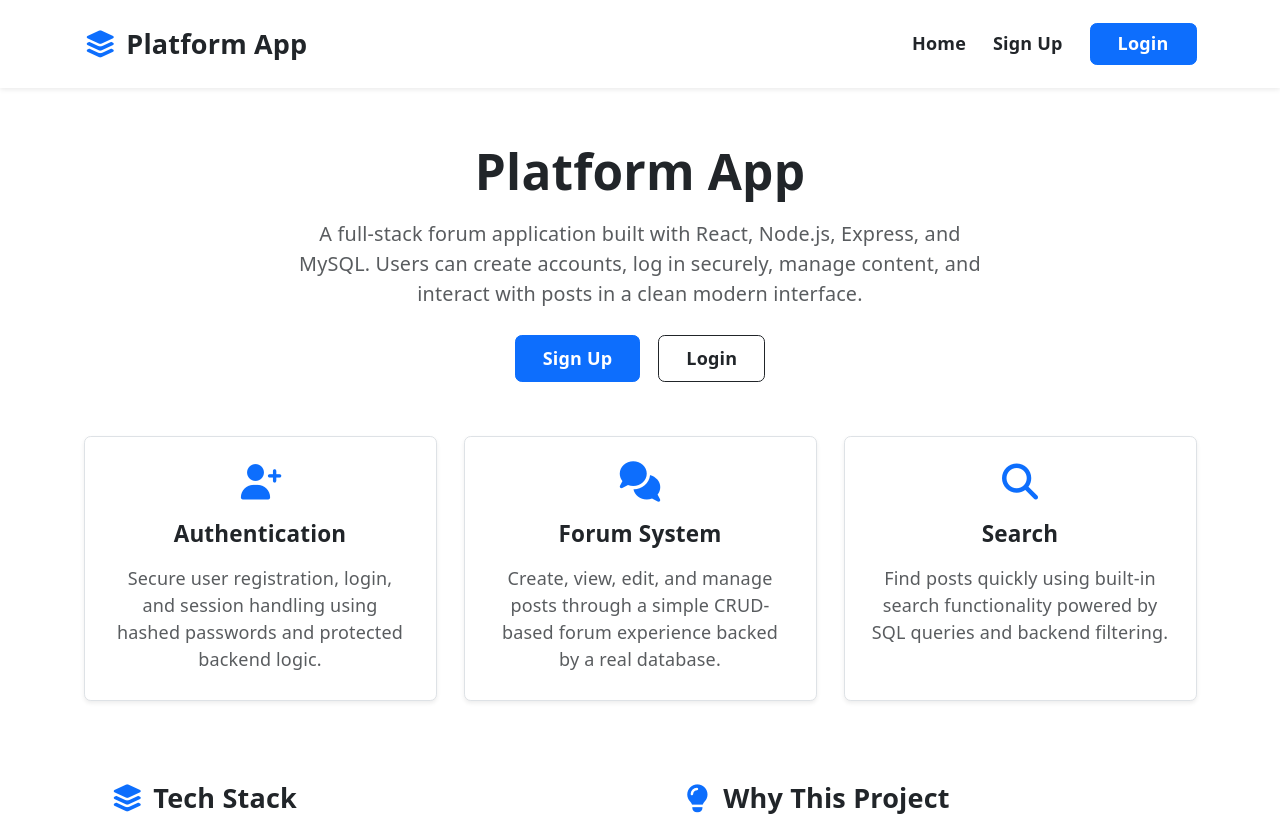
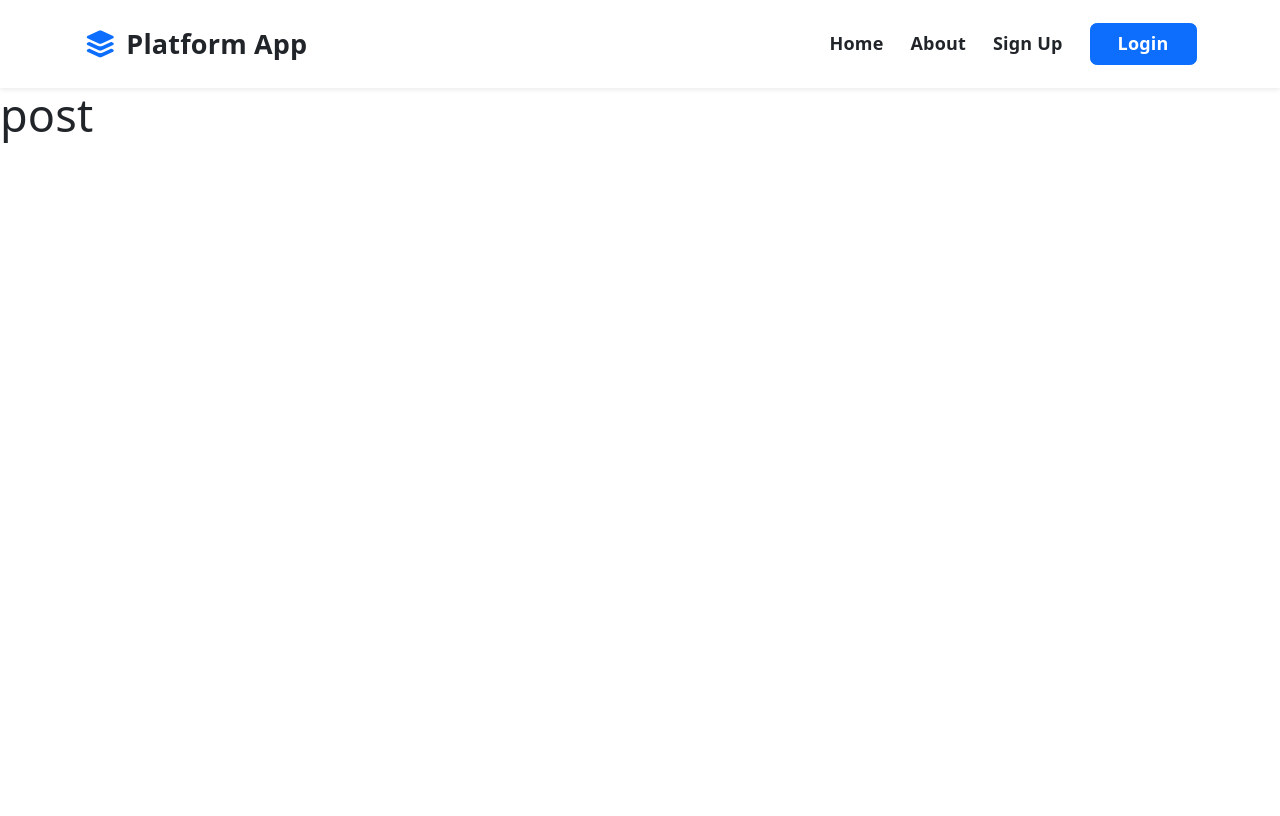
Before and after one commit to dhuffy9/platform-app, a React (Vite) app in the folder client/: page / in a window 1280 px wide. Shown: the top 816 px of the page. Built offline with nearby package versions, Linux system fonts and the light colour scheme.

Commit message:
Working on session on server side

```diff
--- a/client/src/App.tsx
+++ b/client/src/App.tsx
@@ -1,8 +1,9 @@
 import  Header from "./components/Header";
 import { Routes, Route } from "react-router-dom";
-import Home from "./components/Home";
+import About from "./components/About";
 import Register from  "./components/Register";
 import Login from  "./components/Login";
+import Posts from "./components/Posts";
 
 function App() {
 
@@ -10,7 +11,8 @@ function App() {
       <>
         <Header />
         <Routes>
-                <Route path="/" element={<Home />} />
+                <Route path="/" element={<Posts />} />
+                <Route path="/about" element={<About />} />
                 <Route path="/login" element={<Login />} />
                 <Route path="/register" element={<Register />} />
         </Routes>
--- a/client/src/components/Home.jsx
+++ b/client/src/components/About.jsx
@@ -16,16 +16,6 @@ export default function Home() {
                     Users can create accounts, log in securely, manage content, and interact with
                     posts in a clean modern interface.
                 </p>
-
-                <div className="d-flex justify-content-center gap-3 flex-wrap">
-                    <Link className="btn btn-primary px-4 py-2 fw-semibold" to="/register">
-                        Sign Up
-                    </Link>
-
-                    <Link className="btn btn-outline-dark px-4 py-2 fw-semibold" to="/login">
-                        Login
-                    </Link>
-                </div>
             </div>
 
             <div className="row g-4 mb-5">
--- a/client/src/components/Header.jsx
+++ b/client/src/components/Header.jsx
@@ -17,6 +17,10 @@ export default function Header() {
                             Home
                         </Link>
 
+                        <Link className="nav-link text-dark fw-semibold" to="/about">
+                            About
+                        </Link>
+
                         <Link className="nav-link text-dark fw-semibold" to="/register">
                             Sign Up
                         </Link>
--- /dev/null
+++ b/client/src/components/Posts.jsx
@@ -0,0 +1,7 @@
+export default function Posts() {
+    return (
+        <div>
+            <h1>post</h1>
+        </div>
+     )
+}
```
Also changed, not shown: client/src/components/user.jsx (added, +7 -0 lines), 1 other file (tests, documents, lock files or other folders).
